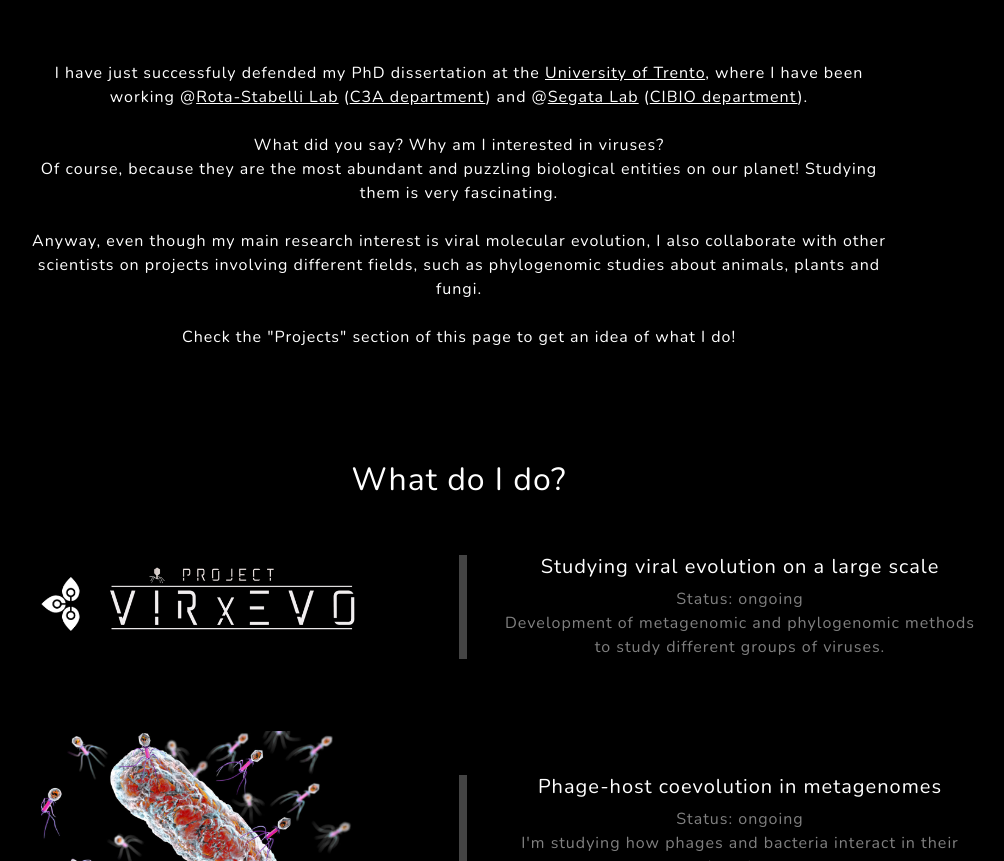
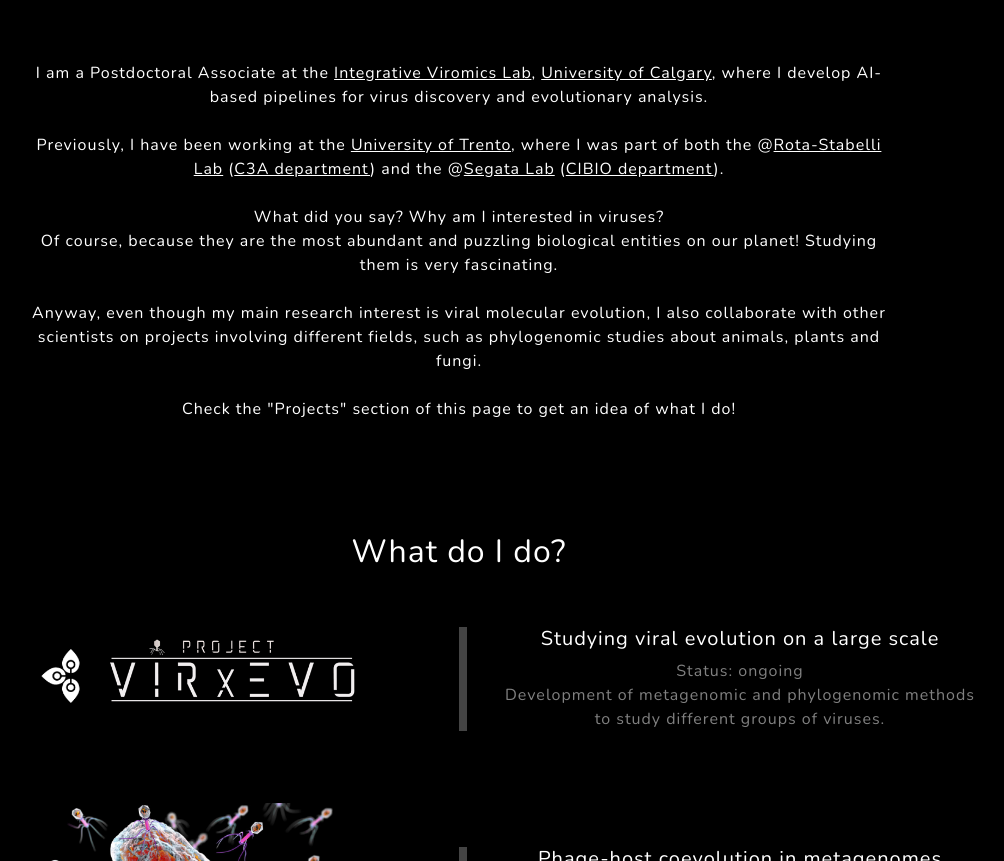
Before and after one commit to andrea-silverj/andrea-silverj.github.io, a plain HTML site: page index.html in a window 1280 px wide. Shown: the part 1213-2074 px from the top of the page, without its empty margins (181-1185 px from the left). Drawn offline with nearby package versions, Linux system fonts and the light colour scheme.

Commit message:
Update index.html

```diff
--- a/index.html
+++ b/index.html
@@ -86,11 +86,16 @@
                         <!--<h3 class="text-white mb-4">Department C3A</h3>
                         style="text-align: justify;" -->
                         <p class="text-white">
-                        I have just successfuly defended my PhD dissertation at the
+                        I am a Postdoctoral Associate at the
+                        <a href="https://www.integrativeviromicslab.com/" class="text-white" style="text-align: justify;">Integrative Viromics Lab</a>,
+                        <a href="https://ucalgary.ca/" class="text-white" style="text-align: justify;">University of Calgary</a>,
+                        where I develop AI-based pipelines for virus discovery and evolutionary analysis.
+                        <br><br>
+                        Previously, I have been working at the
                         <a href="https://www.unitn.it/en" class="text-white" style="text-align: justify;">University of Trento</a>,
-                        where I have been working
+                        where I was part of both the
                         @<a href="#!" class="text-white">Rota-Stabelli Lab</a>
-                        (<a href="https://www.centro3a.unitn.it/en" class="text-white">C3A department</a>) and
+                        (<a href="https://www.centro3a.unitn.it/en" class="text-white">C3A department</a>) and the
                         @<a href="http://segatalab.cibio.unitn.it/" class="text-white">Segata Lab</a>
                         (<a href="https://www.cibio.unitn.it/" class="text-white">CIBIO department</a>).
                         <br><br>
```
